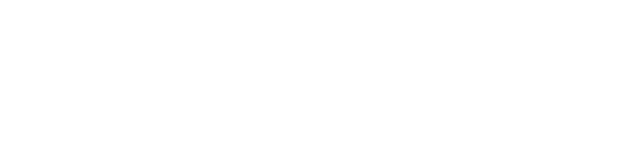
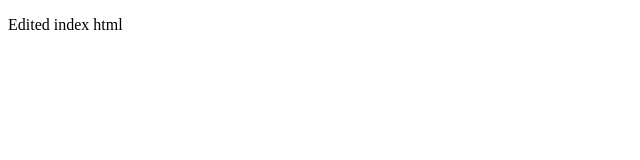
Before and after one commit to himabindu1207/TestRepo2, a plain HTML site: page index.html in a window 1280 px wide. Shown: the whole page, without its empty margins (0-640 px from the left). Drawn offline with Linux system fonts and the light colour scheme.

Commit message:
added index html

```diff
--- a/index.html
+++ b/index.html
@@ -5,6 +5,6 @@
     <title>Test proj 2</title>
   </head>
   <body>
-
+      <p>Edited index html</p>
   </body>
 </html>
```
